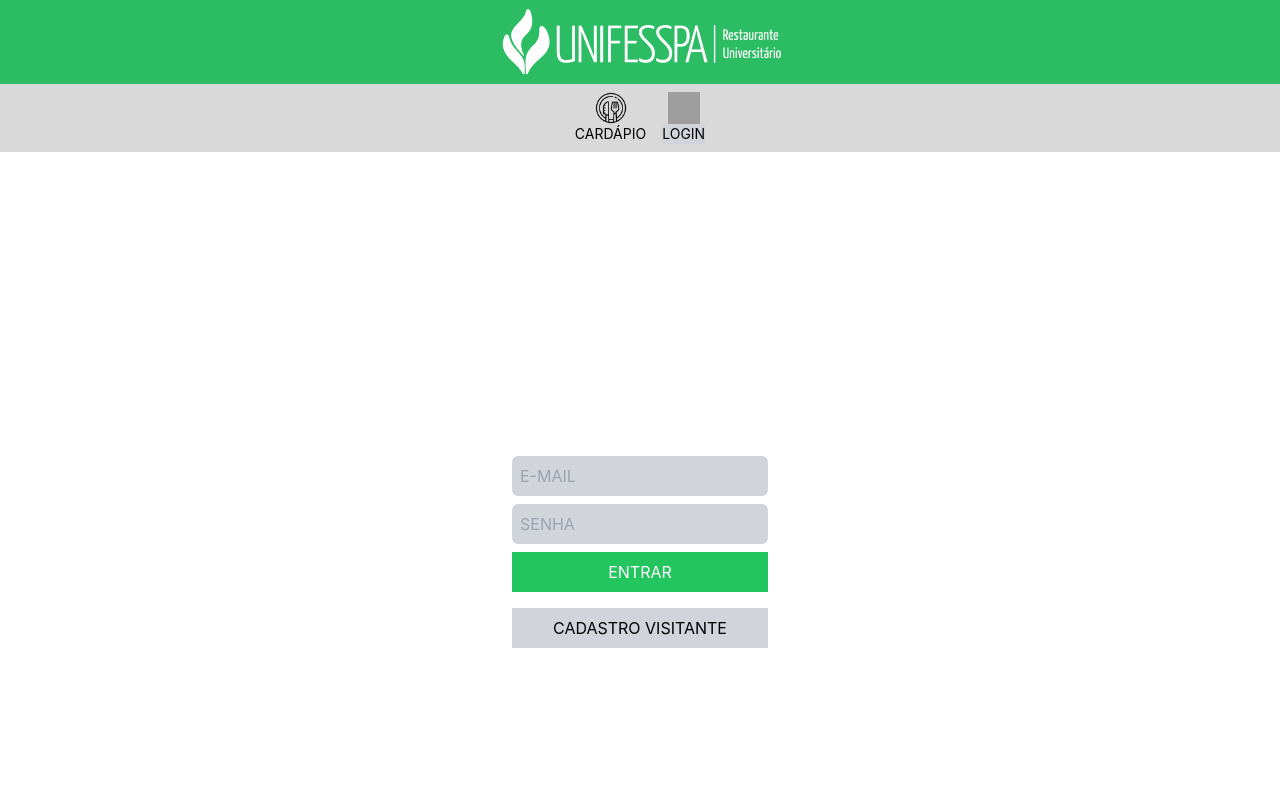
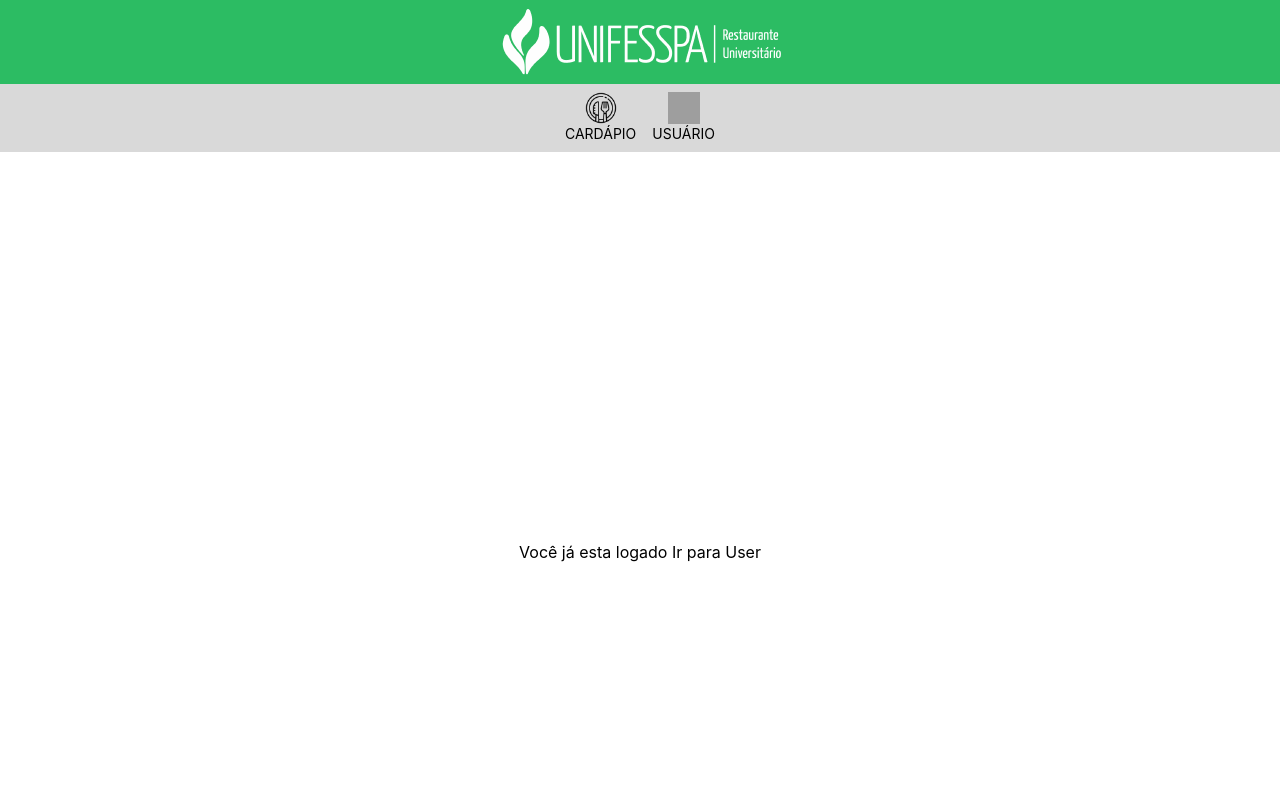
Before and after one commit to joaovmour4/SR-DEVOPS, a React (Create React App) app in the folder Front-end/: page /login in a window 1280 px wide. Shown: the top 800 px of the page. Built offline with nearby package versions, Linux system fonts and the light colour scheme; sample sign-in values are in the browser's storage; grey boxes are pictures that could not be loaded.

Commit message:
nova branch de teste do front-end

```diff
--- a/Front-end/src/App.js
+++ b/Front-end/src/App.js
@@ -11,11 +11,13 @@ import Pagamento from './views/Pagamento';
 import User from './views/User';
 import ControlheUsuario from './views/ControlheUsuario';
 import AdicionarPratos from './views/AdicionarPratos'
+import { AuthProvider } from './Context/AuthContext';
 
 export default function App() {
   return (
     <BrowserRouter>
       <>
+      <AuthProvider>
         <Header />
         <Routes>
           <Route path="/" element={<Home />} />
@@ -29,6 +31,7 @@ export default function App() {
           <Route path="/adicionarpratos" element={<AdicionarPratos/>}/>
         </Routes>
         <Footer />
+      </AuthProvider>
       </>
     </BrowserRouter>
   );
--- /dev/null
+++ b/Front-end/src/Context/AuthContext.jsx
@@ -0,0 +1,63 @@
+import {useState, useEffect, createContext } from 'react'
+import { useNavigate } from 'react-router-dom'
+import axios from 'axios'
+import { jwtDecode } from 'jwt-decode'
+
+
+
+export const AuthContext = createContext()
+
+export const AuthProvider = ({ children }) => {
+    const Navigate = useNavigate()
+    const [user,setUser] = useState(null)
+
+    useEffect(() => {
+        const loadingStoreData = async () => {
+            const storeToken = localStorage.getItem('token')
+            const storeUser = user
+
+            if (storeToken) {
+                const data = jwtDecode(storeToken)
+                if (data) {
+                    setUser(data)
+                } else {
+                    Navigate('/login')
+                }
+            }
+        }
+
+        loadingStoreData();
+    }, [])
+
+    const login = async ({nameUser,passowrdUser}) => {
+        try {
+          const response = await axios.post("http://localhost:3000/login", {userName: nameUser, userPassword: passowrdUser});
+
+          const { user, message } = response.data
+
+          const { userName , _id, jwtToken, userCargo } = user
+
+          setUser(user)
+          localStorage.setItem("token", jwtToken.token);
+          console.log(user)
+
+          setTimeout(() => {
+            Navigate("/user");
+          })
+        } catch (error) {
+            console.error("Erro no login:", error);
+        }
+    };
+
+    const logout = () => {
+        localStorage.clear()
+        setUser(null)
+        return <Navigate to="/login" />
+    }
+
+    return (
+        <AuthContext.Provider value={{ user, login, logout, signed: !!user }}>
+            {children}
+        </AuthContext.Provider>
+    )
+}
--- a/Front-end/src/componentes/Header/Header.jsx
+++ b/Front-end/src/componentes/Header/Header.jsx
@@ -1,10 +1,14 @@
-import React from "react";
+import React, { useContext } from "react";
 import { Link } from 'react-router-dom';
 import imgRU from "../../img/RU-por-extenso-b 1.png";
 import imgCardapio from "../../img/cardapio.png";
 import imgLogin from "../../img/login.png";
 
+import { AuthContext } from '../../Context/AuthContext';
+
 export default function Header() {
+
+  const { signed } = useContext(AuthContext)
   return (
     <section>
       <header className="bg-cor-um flex grow-0 justify-center">
@@ -21,9 +25,15 @@ export default function Header() {
         </p>
         <p className="flex flex-col items-center">
           <img className="h-8 w-8" src={imgLogin} alt="img do login" />
-          <Link className="bg-gray-300 text-sm" to={"/login"}>
-            LOGIN
-          </Link>
+          {!signed ? (
+            <Link className="text-sm" to={"/login"}>
+              LOGIN
+            </Link>
+          ) : (
+            <Link className="text-sm" to={"/user"}>
+              USUÁRIO
+            </Link>
+          )}
         </p>
       </nav>
       </section>
--- a/Front-end/src/componentes/UserInfo/UserInfo.jsx
+++ b/Front-end/src/componentes/UserInfo/UserInfo.jsx
@@ -1,6 +1,9 @@
-import React from "react";
+import React, { useContext } from "react";
+import { AuthContext } from "../../Context/AuthContext";
 
 const UserInfo = ({ userName, userRole, userSubsidio}) => {
+  const { logout } = useContext(AuthContext)
+
   console.log(userRole)
   return (
     <div className="h-80 flex flex-col items-center bg-gray-300 p-4 mb-8">
@@ -10,6 +13,7 @@ const UserInfo = ({ userName, userRole, userSubsidio}) => {
           <p className="w-80 p-2 rounded mb-2 mx-auto">{`Nome do Usuário: ${userName || 'Nome Indisponível'}`}</p>
           <p>Cargo: {userRole}</p>
           <p>{`Subsidio: ${userSubsidio || 'Subsidio Não Encontrado'}`}</p>
+          <p onClick={() => logout()}>Sair</p>
         </div>
       </div>
     </div>
--- a/Front-end/src/index.js
+++ b/Front-end/src/index.js
@@ -6,9 +6,7 @@ import reportWebVitals from './reportWebVitals';
 
 const root = ReactDOM.createRoot(document.getElementById('root'));
 root.render(
-  <React.StrictMode>
     <App />
-  </React.StrictMode>
 );
 
 // If you want to start measuring performance in your app, pass a function
--- a/Front-end/src/views/Login.jsx
+++ b/Front-end/src/views/Login.jsx
@@ -1,47 +1,38 @@
-import React, { useState } from "react";
-import { useNavigate } from "react-router-dom";
-import axios from 'axios';
+import React, { useContext, useEffect, useState } from "react";
+import { AuthContext } from '../Context/AuthContext';
+import { Link } from "react-router-dom";
 
 const Login = () => {
+  const { login, signed } = useContext(AuthContext)
   const [loginEfetuado, setLoginEfetuado] = useState(false);
-  const navigate = useNavigate();
   const [username, setUsername] = useState('');
   const [password, setPassword] = useState('');
 
-  const realizarLogin = async () => {
+  function handleSubmit(e){
+    if (username === '' || password === '') return alert('Preencha todos os campos')
+    e.preventDefault()
+    setUsername(username)
+    setPassword(password)
     try {
-      const response = await axios.post("http://localhost:3000/login", {
-        userName: username,
-        userPassword: password,
-      });
+      login({nameUser: username, passowrdUser: password})
+    } catch ( err ) {
+      console.error('Erro no login:', err)
+    }
+  }
 
-      const { user, message } = response.data
+  useEffect(() => {
+    if (signed) {
+      setLoginEfetuado(true)
+    }
 
-      const { userName, _id, jwtToken, userCargo } = user
-
-      console.log(response.data)
-      localStorage.setItem("token", jwtToken.token);
-
-      setTimeout(() => {
-        navigate("/user");
-      })
-      setLoginEfetuado(true)
-    } catch (error) {
-      console.error("Erro no login:", error);
-    }
-  };
-
-
-  const irCadastro = () => {
-    navigate("/cadastro");
-  };
+  },[signed])
 
   return (
     <>
       <main className="container flex flex-col justify-center items-center flex-grow min-h-screen w-full mx-auto">
-        {!loginEfetuado ? (
+        {!signed ? (
           <div className="aluno flex flex-col items-center gap-4">
-            <form className="form_aluno text-center" onSubmit={(e) => e.preventDefault()}>
+            <form className="form_aluno text-center" onSubmit={handleSubmit}>
               <input
                 id="user"
                 className="nome bg-gray-300 rounded-md p-2 box-shadow w-64 mb-2 md:mx-4 block"
@@ -61,19 +52,19 @@ const Login = () => {
               />
               <div className="buttons grid grid-cols-1 gap-4 w-64 mx-auto">
                 <button
-                  onClick={realizarLogin}
+                  onClick={handleSubmit}
                   className="entrar_aluno bg-green-500 text-white p-2 hover:bg-green-600"
                   id="entrarAluno"
                 >
                   ENTRAR
                 </button>
-                <button className="cadastroVisitante bg-gray-300 p-2 hover:bg-gray-200" id="cadastroVisitante" onClick={irCadastro}>
+                <Link to={'/cadastro'} className="cadastroVisitante bg-gray-300 p-2 hover:bg-gray-200" id="cadastroVisitante">
                   CADASTRO VISITANTE
-                </button>
+                </Link>
               </div>
             </form>
           </div>
-        ) : null}
+        ) : <div>Você já esta logado <Link to={"/user"}>Ir para User</Link></div>}
       </main>
     </>
   );
--- a/Front-end/src/views/User.jsx
+++ b/Front-end/src/views/User.jsx
@@ -1,14 +1,17 @@
-import React, { useState, useEffect } from "react";
+import React, { useState, useEffect, useContext } from "react";
 import UserInfo from "../componentes/UserInfo/UserInfo";
 import UserButtons from "../componentes/UserButton/UserButton";
 import PurchaseHistoryModal from "../componentes/PurchaseHistoryModal/PurchaseHistoryModal";
 import AdminButtons from "../componentes/AdminButtons/AdminButtons"
-import { useLocation } from "react-router-dom";
+import { Navigate, useLocation } from "react-router-dom";
 import axios from 'axios';
 import { jwtDecode } from 'jwt-decode';
+import { AuthContext } from '../Context/AuthContext';
 
 const User = () => {
-  const { state } = useLocation();
+
+  const { signed, user } = useContext(AuthContext)
+
   const [userName, setUserName] = useState('');
   const [purchaseHistory, setPurchaseHistory] = useState([]);
   const [isModalOpen, setIsModalOpen] = useState(false);
@@ -16,17 +19,14 @@ const User = () => {
   const [roleUser, setRoleUser] = useState('');
 
   useEffect(() => {
-    const decoded = jwtDecode(localStorage.getItem('token'))
-    const userName = decoded.userName;
-    const userRole = decoded.userCargo;
-
-    setRoleUser(userRole)
-
-    setUserName(userName);
-    if (userRole === 'admin') {
-      setIsAdmin(true);
+    if (signed) {
+      setRoleUser(user.userCargo)
+      if (roleUser === 'admin') {
+        setIsAdmin(true)
+      }
+      setUserName(user.userName)
     }
-  }, [])
+  },[signed])
 
   const openModal = async () => {
     try {
@@ -57,11 +57,12 @@ const User = () => {
 
   return (
     <>
-      <main className="h-screen flex flex-col mb-12">
+      {signed ? (
+        <main className="h-screen flex flex-col mb-12">
         <UserInfo userName={userName} userRole={roleUser} />
         <UserButtons openModal={openModal} />
 
-        {isAdmin && (
+        {roleUser === 'admin' && (
           <AdminButtons
             isOpen={isModalOpen}
             abrirModal={openModal}
@@ -72,18 +73,12 @@ const User = () => {
           />
         )}
 
-        {roleUser === 'tec' && (
-          <UserButtons
-            isOpen={isModalOpen}
-            abrirModal={openModal}
-            fecharModal={closeModal}
-            handleSearchUser={handleSearchUser}
-            handleUpdatePratos={handleUpdatePratos}
-          />
-        )}
-
         <PurchaseHistoryModal isOpen={isModalOpen} closeModal={closeModal} purchaseHistory={purchaseHistory} />
       </main>
+      ): (
+        <Navigate to="/login" />
+      )
+      }
     </>
   );
 };
```
Also changed, not shown: Front-end/src/views/ControlheUsuario.jsx (+43 -43 lines), 7 other files (tests, documents, lock files or other folders).
